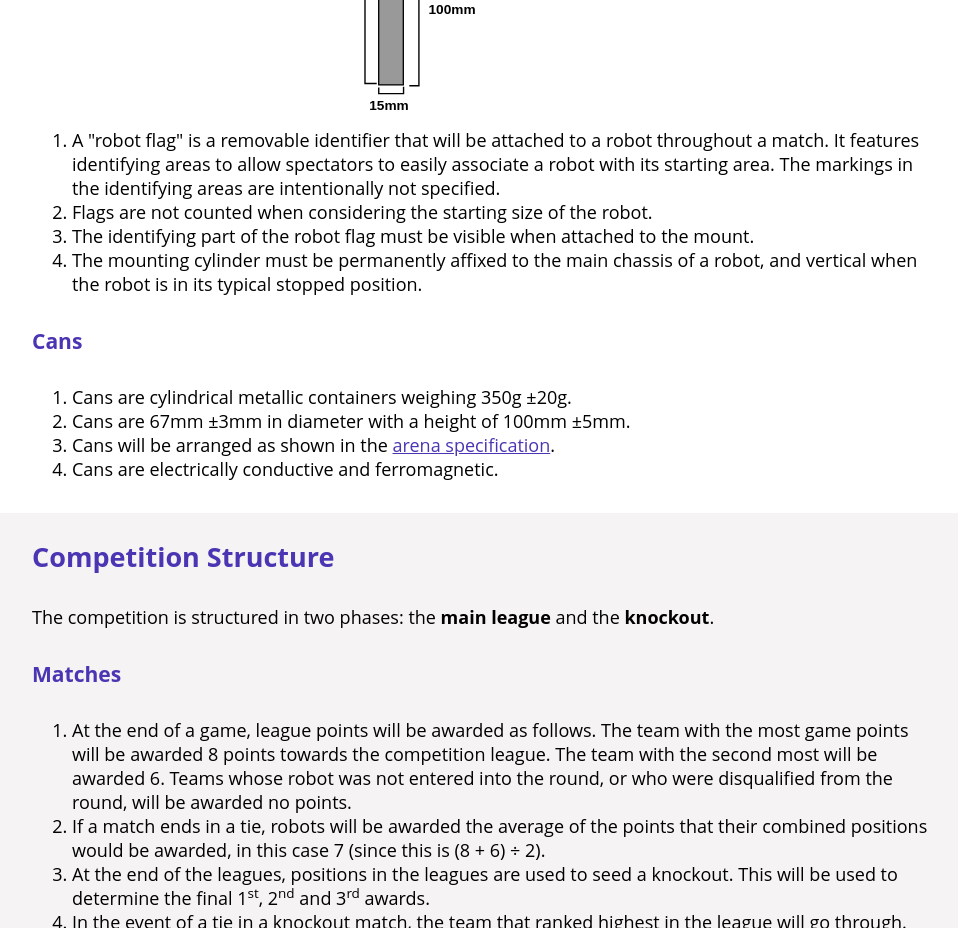
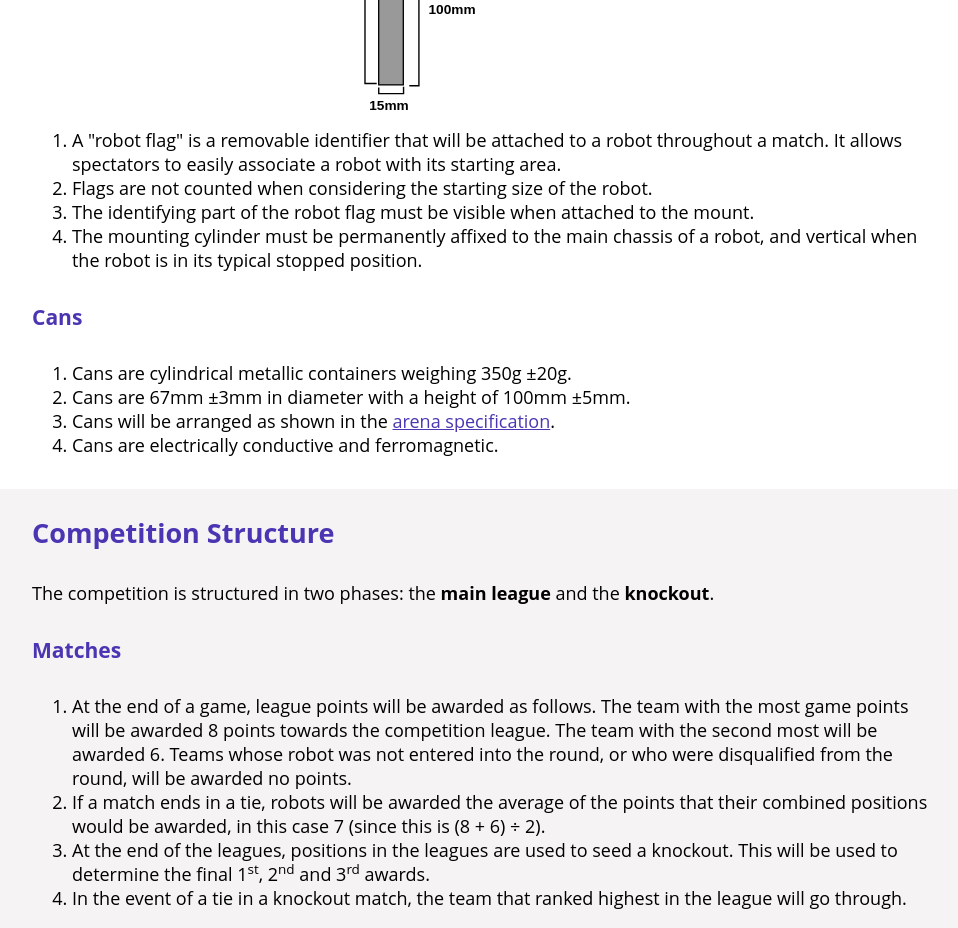
Before and after one commit to sourcebots/smallpeice-rules, a website built with Vite: page src/index.html in a window 1280 px wide. Shown: the part 4760-5688 px from the top of the page, without its empty margins (158-1116 px from the left). Built offline with nearby package versions, Linux system fonts and the light colour scheme.

Commit message:
Improve wording of flag specification

```diff
--- a/src/index.html
+++ b/src/index.html
@@ -182,7 +182,7 @@
       <img src="./fig-flag.svg" alt="Robot flag" width="40%" height="auto">
       <ol>
         <li>
-          A "robot flag" is a removable identifier that will be attached to a robot throughout a match. It features identifying areas to allow spectators to easily associate a robot with its starting area. The markings in the identifying areas are intentionally not specified.
+          A "robot flag" is a removable identifier that will be attached to a robot throughout a match. It allows spectators to easily associate a robot with its starting area.
         <li>
           Flags are not counted when considering the starting size of the robot.
         <li>
```
